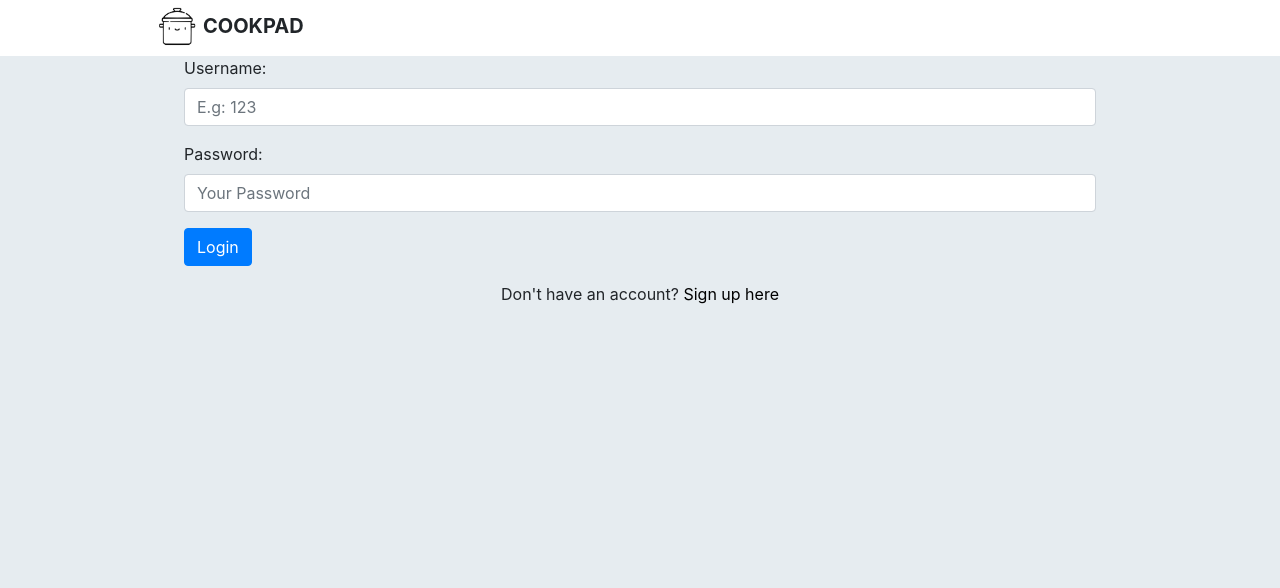
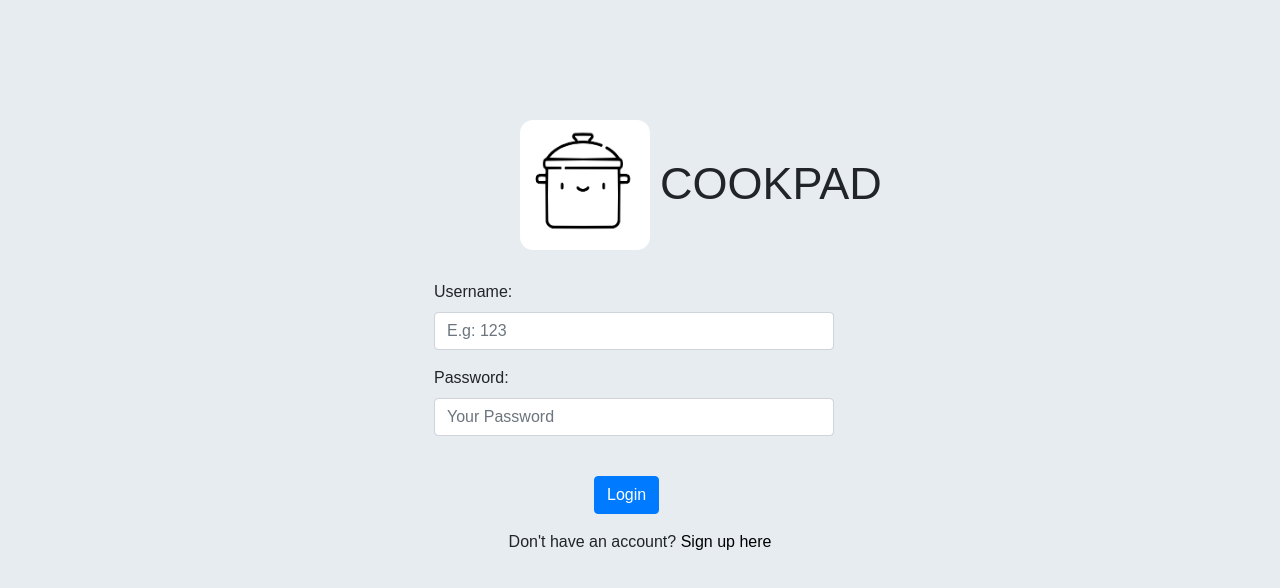
Before and after one commit to CatherineZM/CookPad, a React (Create React App) app: page / in a window 1280 px wide. Shown: the top 588 px of the page. Built offline with nearby package versions, Linux system fonts and the light colour scheme.

Commit message:
changed login style

```diff
--- a/src/components/login/login.component.js
+++ b/src/components/login/login.component.js
@@ -1,8 +1,9 @@
 import React, { Component } from 'react';
 import {Link} from 'react-router-dom';
-import './style.css'
+import './login.css'
 import NavbarEmpty from "../Navbar-empty/navbar-empty"
 import Container from "@material-ui/core/container"
+import cookpadIcon from '../homePage/images/cookpad.png'
 
 export default class Login extends Component {
     constructor(props){
@@ -33,9 +34,13 @@
     render(){
         return(
             <div>
-            <NavbarEmpty is_adminpage={false}/>
+            <div id = "logo">
+                <img src={cookpadIcon} alt="cookpad"/>
+                <span id = "name">COOKPAD</span>
+            </div>
+
             <Container maxWidth='md'>
-                <form onSubmit={this.onSubmit}>
+                <form id="loginForm" onSubmit={this.onSubmit}>
                     <div className="form-group">
                         <label>Username: </label>
                         <input type="username" required placeholder="E.g: 123" className="form-control" value={this.state.username} onChange={this.onChangeUsername}/>
@@ -44,7 +49,7 @@
                         <label>Password: </label>
                         <input type="password" required placeholder="Your Password" className="form-control" value={this.state.password} onChange={this.onChangePassword}/>
                     </div>
-                    <div className="form-group">
+                    <div id="loginButton" className="form-group">
                         <input type="submit" value="Login" className="btn btn-primary"/>
                     </div>
                 </form>
--- /dev/null
+++ b/src/components/login/login.css
@@ -0,0 +1,44 @@
+div{
+    font-family: Arial, Helvetica, sans-serif;
+}
+#logo {
+
+    position: relative;
+    margin-top: 100px;
+    margin-left: 500px;
+    width: fit-content;
+    height: 160px;
+    border-radius: 15%;
+}
+
+#logo img{
+    float: left;
+
+    height: 130px;
+    width: 130px;
+    margin-top: 20px;
+    margin-left: 20px;
+}
+
+#logo #name {
+
+    font-size: 45px;
+    position: relative;
+    float: left;
+    margin-top: 50px;
+    margin-left: 10px;
+    margin-right: 30px;
+}
+
+#loginForm{
+    margin-top: 20px;
+    position: relative;
+    width: 400px;
+    margin-left: 250px;
+}
+
+#loginForm #loginButton{
+    position: relative;
+    margin-top: 40px;
+    margin-left: 160px;
+}
```
Also changed, not shown: src/components/login/style.css (deleted).
